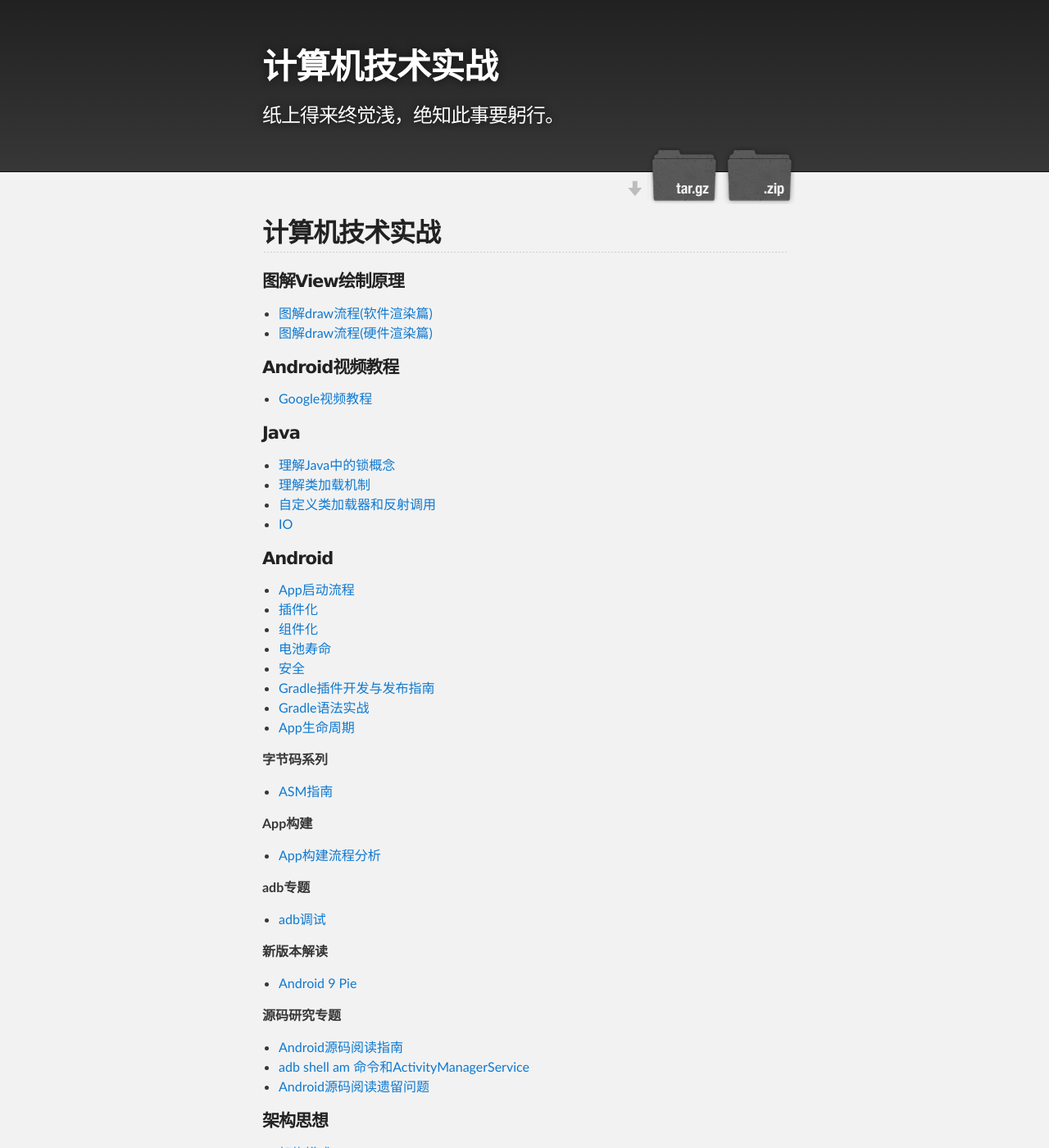
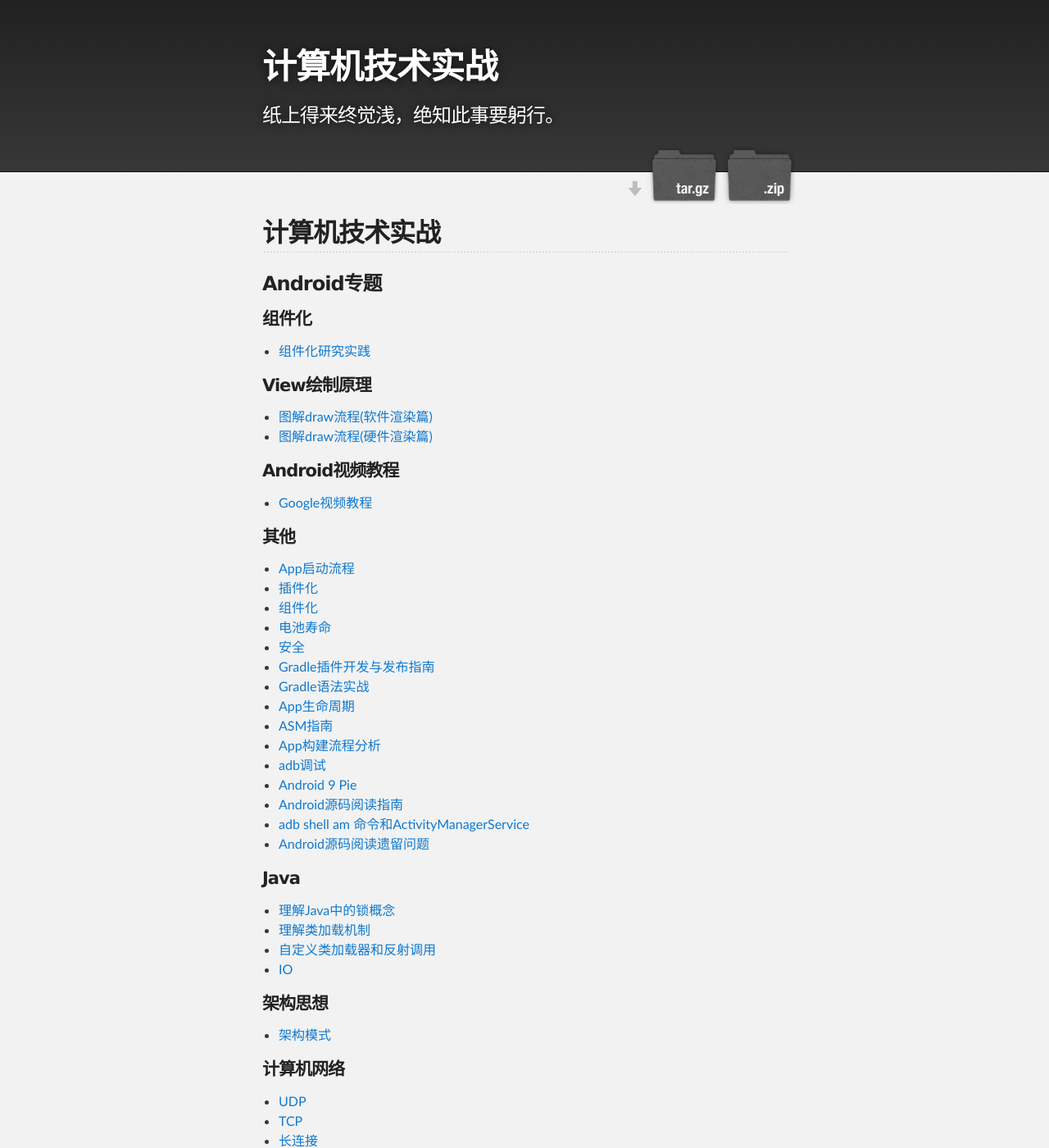
Before and after one commit to mwping/mwping.github.io, a Jekyll site: the page built from index.md, in a window 1280 px wide and 1400 px high. Shown: the whole window at 82% size. Built offline with Jekyll 4.4.1, drawn with Linux system fonts in a browser that asks for light colours; our own code applies the rules of GitHub Pages for plain Markdown files.

Commit message:
fix 目录

```diff
--- a/index.md
+++ b/index.md
@@ -4,7 +4,13 @@ layout: default
 
 ## 计算机技术实战
 
-#### 图解View绘制原理
+### Android专题
+
+#### 组件化
+
+* [组件化研究实践](./android/componentization.html)
+
+#### View绘制原理
 
 * [图解draw流程(软件渲染篇)](./android/drawSoftware.html)
 * [图解draw流程(硬件渲染篇)](./android/drawHardware.html)
@@ -13,14 +19,7 @@ layout: default
 
 * [Google视频教程](./android/google-video.html)
 
-#### Java
-
-* [理解Java中的锁概念](./java/java_lock.html)
-* [理解类加载机制](./java/class_load.html)
-* [自定义类加载器和反射调用](./java/reflect.html)
-* [IO](./java/io.html)
-
-#### Android
+#### 其他
 
 * [App启动流程](./android/app_startup.html)
 * [插件化](./android/pluggable.html)
@@ -30,28 +29,20 @@ layout: default
 * [Gradle插件开发与发布指南](./android/gradle-plugin.html)
 * [Gradle语法实战](./android/gradle-dsl.html)
 * [App生命周期](./android/app-lifecycle.html)
-
-**字节码系列**
-
 * [ASM指南](./android/asm.html)
-
-**App构建**
-
 * [App构建流程分析](./android/build-app.html)
-
-**adb专题**
-
 * [adb调试](./android/adb.html)
-
-**新版本解读**
-
 * [Android 9 Pie](./android/android-9-pie.html)
-
-**源码研究专题**
-
 * [Android源码阅读指南](./android/android_source_guide.html)
 * [adb shell am 命令和ActivityManagerService](./android/adb_shell_am.html)
 * [Android源码阅读遗留问题](./android/android-source-remaining-problems.html)
+
+#### Java
+
+* [理解Java中的锁概念](./java/java_lock.html)
+* [理解类加载机制](./java/class_load.html)
+* [自定义类加载器和反射调用](./java/reflect.html)
+* [IO](./java/io.html)
 
 #### 架构思想
 
```
Also changed, not shown: android/componentization.md (+1 -1 lines).
